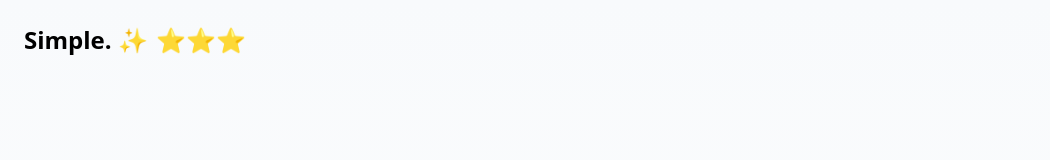
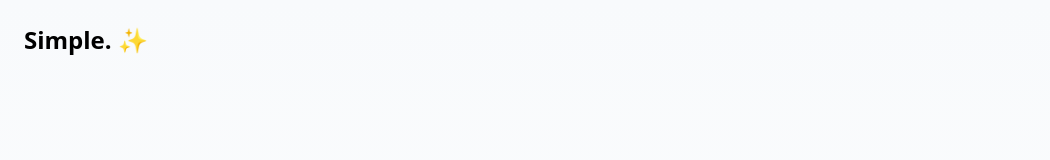
Before and after one commit to ronniehere/simple-website1, a React (Vite) app: page /staffing in a window 1280 px wide. Shown: the top 160 px of the page, without its empty margins (0-1050 px from the left). Built offline with nearby package versions, Linux system fonts and the light colour scheme.

Commit message:
Remove stars and update staffing page
Removed the three stars next to the company name and updated the staffing page to start with the specified text and button.

```diff
--- a/src/components/Hero.tsx
+++ b/src/components/Hero.tsx
@@ -7,7 +7,6 @@ export const Hero = () => {
       {/* Company Header */}
       <div className="absolute top-6 left-6 flex items-center space-x-2">
         <h2 className="text-2xl font-bold text-black">Simple. ✨</h2>
-        <span className="text-2xl">⭐⭐⭐</span>
       </div>
 
       {/* Main Hero Content */}
--- a/src/components/staffing/StaffingHero.tsx
+++ b/src/components/staffing/StaffingHero.tsx
@@ -7,7 +7,6 @@ export const StaffingHero = () => {
       {/* Company Header */}
       <div className="absolute top-6 left-6 flex items-center space-x-2">
         <h2 className="text-2xl font-bold text-black">Simple. ✨</h2>
-        <span className="text-2xl">⭐⭐⭐</span>
       </div>
 
       {/* Main Hero Content */}
```
